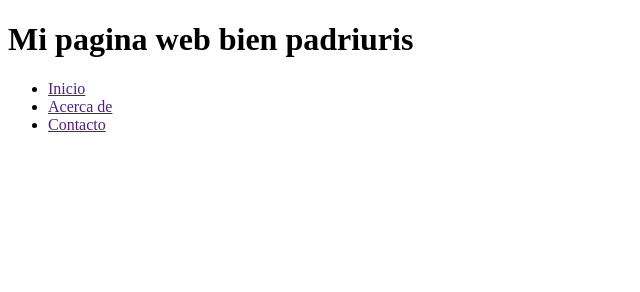
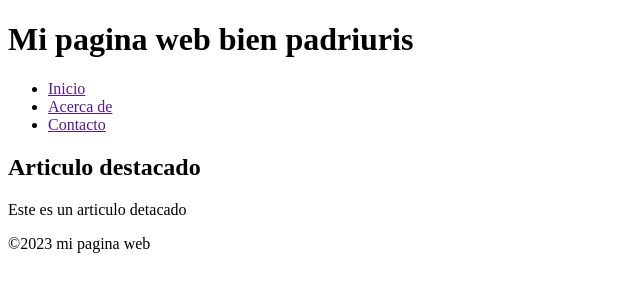
Before and after one commit to EduardMTT/Practica, a plain HTML site: page Index.html in a window 1280 px wide. Shown: the whole page, without its empty margins (0-640 px from the left). Drawn offline with Linux system fonts and the light colour scheme.

Commit message:
Se creo el contenido y pie de pagina

```diff
--- a/Index.html
+++ b/Index.html
@@ -16,5 +16,14 @@
             <li><a href="">Contacto</a></li>
         </ul>
     </nav>
+    <main>
+        <section>
+            <h2>Articulo destacado</h2>
+            <p>Este es un articulo detacado</p>
+        </section>
+    </main>
+    <footer>
+        <p>&copy;2023 mi pagina web</p>
+    </footer>
 </body>
 </html>
```
